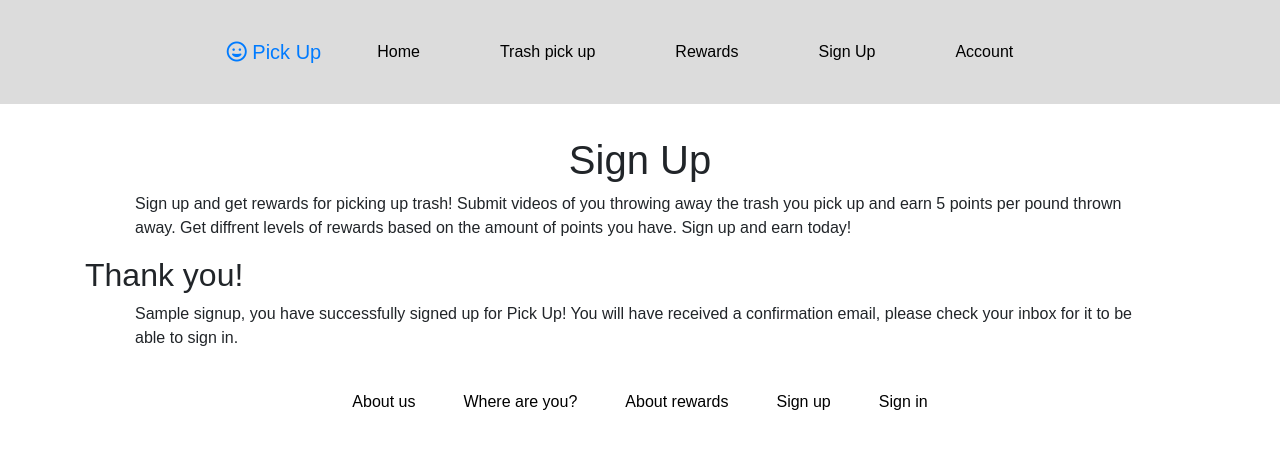
After one commit to aevans1910/pick-up, a Flask app: template templates/signedup.html in a window 1280 px wide. The commit adds this page. Shown: the top 449 px of the page. Run offline with Flask 2, Linux system fonts and the light colour scheme; the template is opened without the code that fills it: most values are stand-ins (such as "Sample title", 1, 10 or a date in 2020); some libraries are stand-ins or nearby versions.

Commit message:
[fix] forms

```diff
--- a/app.py
+++ b/app.py
@@ -1,6 +1,7 @@
 import os
 from flask import Flask, render_template,request, redirect, url_for
 from pymongo import MongoClient
+from bson.objectid import ObjectId
 
 client = MongoClient()
 db = client.PickUp
@@ -8,50 +9,62 @@ pickups = db.pickups
 
 app = Flask(__name__)
 
-def video_url_creator(id_lst):
-    videos = []
-    for vid_id in id_lst:
-        # We know that embedded YouTube videos always have this format
-        video = 'https://youtube.com/embed/' + vid_id
-        videos.append(video)
-    return videos
-
 @app.route('/')
 def index():
     return render_template('index.html')
 
-@app.route('/trashpickup')
+@app.route('/trashpickup', methods=['GET'])
 def trashpickup():
-    return render_template('pickup_new.html')
+    return render_template('trashpickup.html')
 
-@app.route('/pickups', methods=['POST'])
+@app.route('/pickups_submit', methods=['POST'])
 def pickups_submit():
     """Submit a new trash pick up"""
-    # Grab the video IDs and make a list out of them
-    video_ids = request.form.get('video_ids').split()
-    # call our helper function to create the list of links
-    videos = video_url_creator(video_ids)
     pickup = {
-        'account': request.form.get('account'),
-        'pick-up': request.form.get('pick-up'),
-        'drop-off': request.form.get('drop-off'),
-        'videos': videos,
-        'video_ids': video_ids
+        'username': request.form.get('username'),
+        'pick_up': request.form.get('pick-up'),
+        'drop_off': request.form.get('drop-off'),
     }
-    pickups.insert_one(pickup)
-    return redirect(url_for('trashpickup'))
+    pickup_id = pickups.insert_one(pickup).inserted_id
+    return redirect(url_for('pickup_new', pickup_id=pickup_id))
+
+@app.route('/pickup_new/<pickup_id>', methods=['GET'])
+def pickup_new(pickup_id):
+    print(pickup_id)
+    pickup = pickups.find_one({'_id': ObjectId(pickup_id)})
+    print(pickup)
+    return render_template('pickup_new.html', pickup=pickup)
+
+@app.route('/rewards')
+def rewards():
+    return render_template('rewards.html')
+
+@app.route('/signup', methods=['GET'])
+def signup():
+    return render_template('signup.html')
+
+@app.route('/signup_submit', methods=['POST'])
+def signup_submit():
+    """Sign up as a form, later will be user authentication"""
+    signup = {
+        'name': request.form.get('name'),
+        'email': request.form.get('email'),
+        'username': request.form.get('username'),
+        'password': request.form.get('password'),
+    }
+    signup_id = pickups.insert_one(signup).inserted_id
+    return redirect(url_for('signedup', signup_id=signup_id))
+
+@app.route('/signedup/<signup_id>', methods=['GET'])
+def signedup(signup_id):
+    print(signup_id)
+    signup = pickups.find_one({'_id': ObjectId(signup_id)})
+    print(signup)
+    return render_template('signedup.html', signup=signup)
 
 @app.route('/account')
 def account():
     return render_template('account.html')
 
-@app.route('/rewards')
-def rewards():
-    return render_template('rewards.html')
-
-@app.route('/signup')
-def signup():
-    return render_template('signup.html')
-
 if __name__ == '__main__':
   app.run(debug=True, host='0.0.0.0', port=os.environ.get('PORT', 5000))
--- a/static/style.css
+++ b/static/style.css
@@ -1,4 +1,4 @@
-/* Here is some styling for the home page */
+/* Here is some styling for base.html */
 body {
     display: flex;
     justify-content: center;
@@ -13,6 +13,7 @@
             display: flex;
             justify-content: center;
             flex-direction: row;
+            background-color: gainsboro;
         }
 
         .logo {
@@ -32,6 +33,7 @@
             color: black;
         }
 
+/* Here is some styling for the home page */
     /* Here is the style for the Hero */
         #jumbotron {
             background-image: url("/static/images/hero.jpg");
--- a/templates/base.html
+++ b/templates/base.html
@@ -13,7 +13,7 @@
 
     <!-- Navbar -->
     <div class = Navbar>
-        <nav class="navbar navbar-expand-md navbar-light bg-light">
+        <nav class="navbar navbar-expand-md">
             <a class="navbar-brand" href="/"><i class="far fa-grin"></i> Pick Up</a>
             <div class="Buttons">
             <a class="nav-item nav-link" href="/">Home</a>
--- /dev/null
+++ b/templates/signedup.html
@@ -0,0 +1,38 @@
+{% extends 'base.html' %}
+
+{% block title %} Pick Up {% endblock %}
+
+{% block content %}
+
+<main role="main" class="container" style="margin-top: 4vh;">
+
+    <!-- Hero -->
+    <div id="hero">
+        <div class="text">
+            <h1>Sign Up</h1>
+        </div>
+    </div>
+
+    <!-- Sign up section -->
+    <div id="sign-up">
+        <div class="text">
+            <p>
+                Sign up and get rewards for picking up trash! Submit videos of
+                you throwing away the trash you pick up and earn 5 points per
+                pound thrown away. Get diffrent levels of rewards based on the
+                amount of points you have. Sign up and earn today!
+            </p>
+        </div>
+    </div>
+
+    <!-- Thank you section -->
+    <div id="thank-you">
+        <div class="text">
+            <h2>Thank you!</h2>
+            <p>{{ signup.name }}, you have successfully signed up for Pick Up! You will have received a confirmation email, please check your inbox
+                for it to be able to sign in.</p>
+        </div>
+    </div>
+
+</main>
+{% endblock %}
```
Also changed, not shown: templates/pickup_new.html (+4 -5 lines), templates/signup.html (+17 -28 lines), templates/trashpickup.html (+3 -10 lines). Lines whose indentation alone changed are shown as unchanged.
